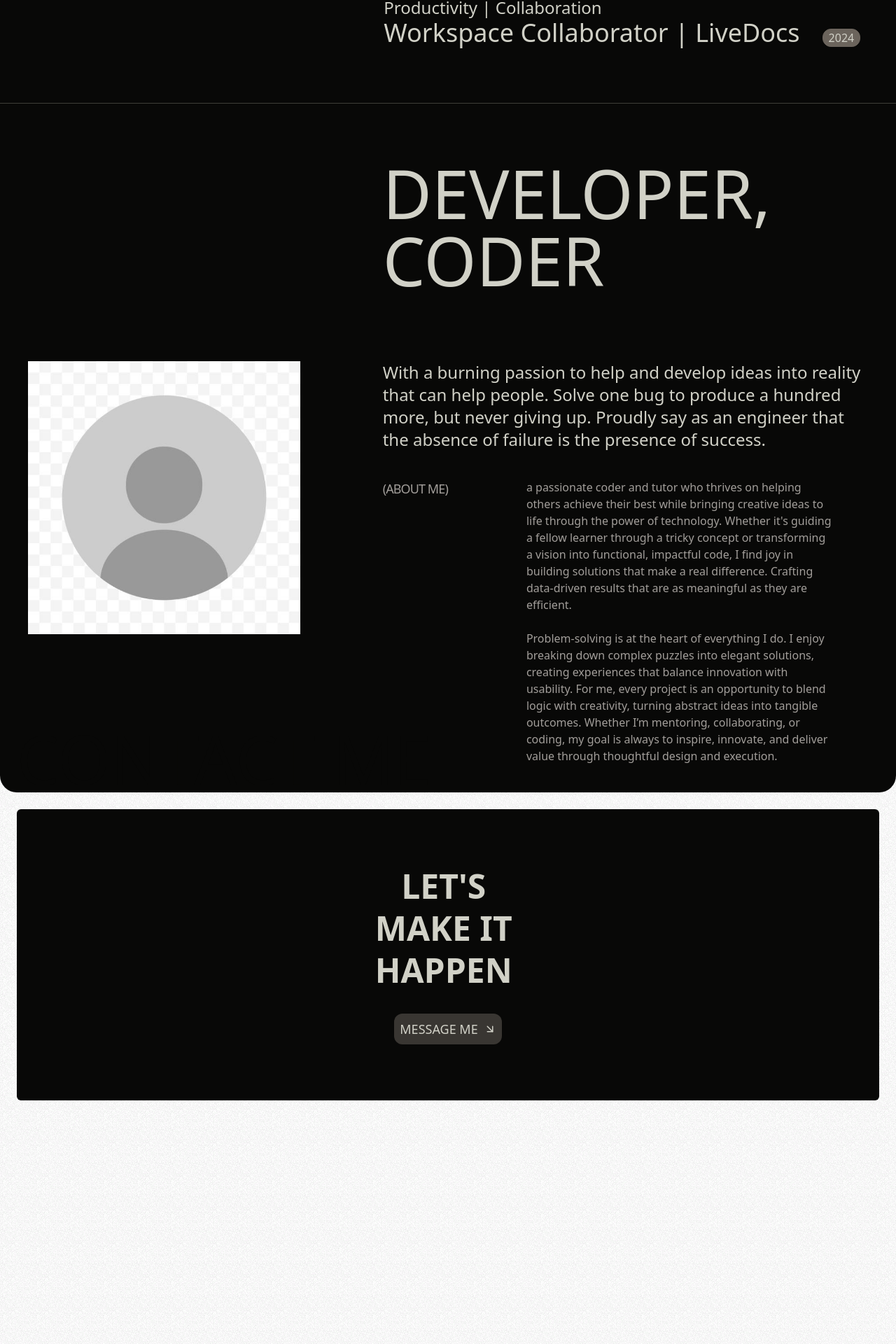
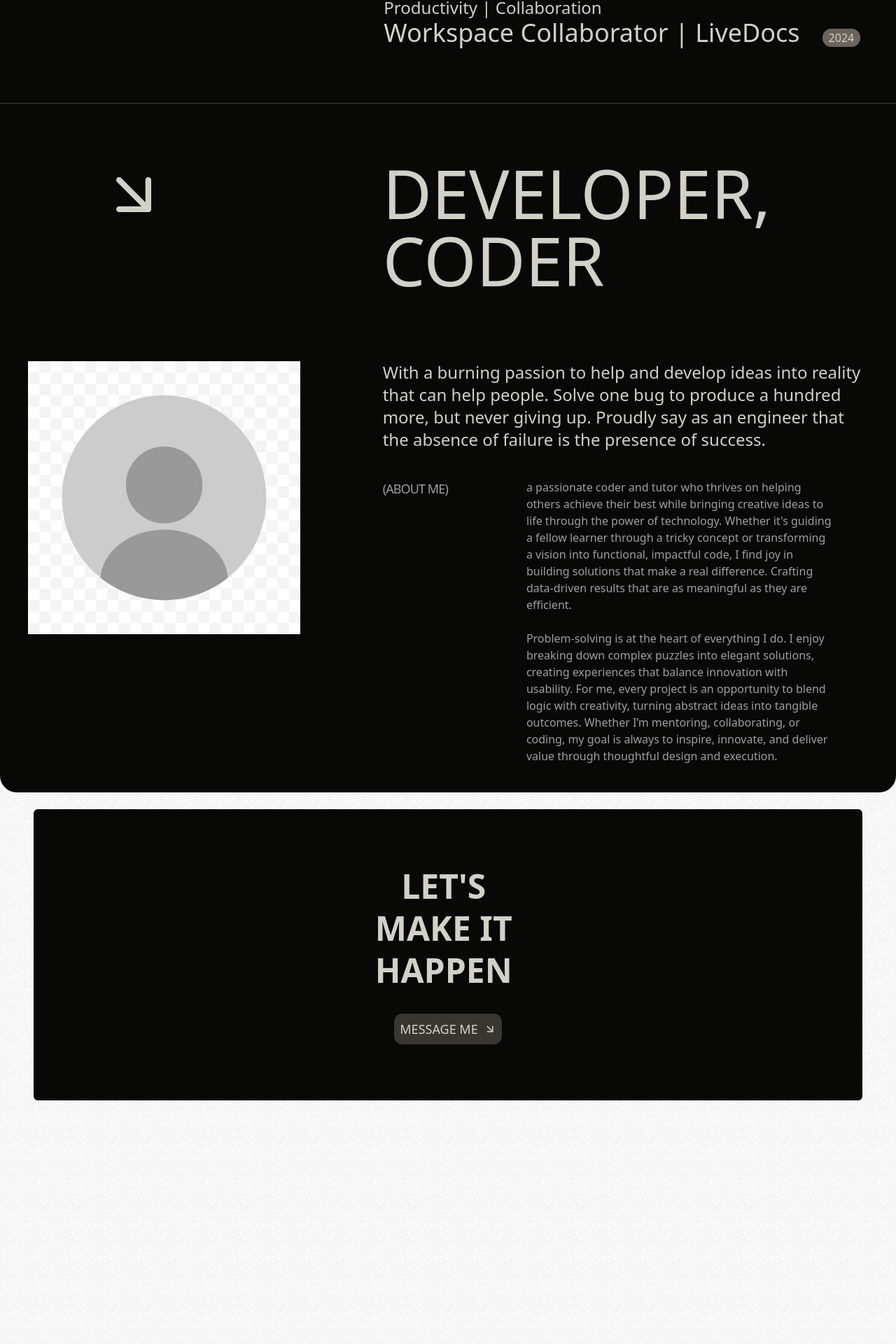
Before and after one commit to Jell13/my-website-next, a Next.js app: page / in a window 1280 px wide. Shown: the part 5764-7684 px from the top of the page at 70% size. Built offline with nearby package versions, Linux system fonts and the light colour scheme.

Commit message:
fixed some responsiveness issues

```diff
--- a/app/sections/About.jsx
+++ b/app/sections/About.jsx
@@ -55,7 +55,7 @@ const About = () => {
     id='about' className='bg-secondary text-primary border-none rounded-b-3xl'>
         <div className='border-t border-t-[#3f3f38] flex flex-col gap-y-24 md:px-10 px-6'>
             <div className='grid grid-cols-12 gap-4 mt-20'>
-                <LuArrowDownRight size={100} className='text-primary col-span-1 font-thin col-start-2 hidden'/>
+                <LuArrowDownRight size={100} className='text-primary col-span-1 font-thin col-start-2 hidden md:block'/>
                 <motion.h2
                 ref={aboutRef}
                 variants={staggerChildren}
--- a/app/sections/Contact.jsx
+++ b/app/sections/Contact.jsx
@@ -52,7 +52,7 @@ const Contact = () => {
   return (
     <motion.section
     style={{y: translate}}
-    id='contact' className='px-12 py-20 md:px-6 h-screen mb-40'>
+    id='contact' className='md:px-12 py-20 px-6 h-screen mb-20'>
         <div className='flex flex-col'>
             <motion.h2
             ref={contactRef}
```
